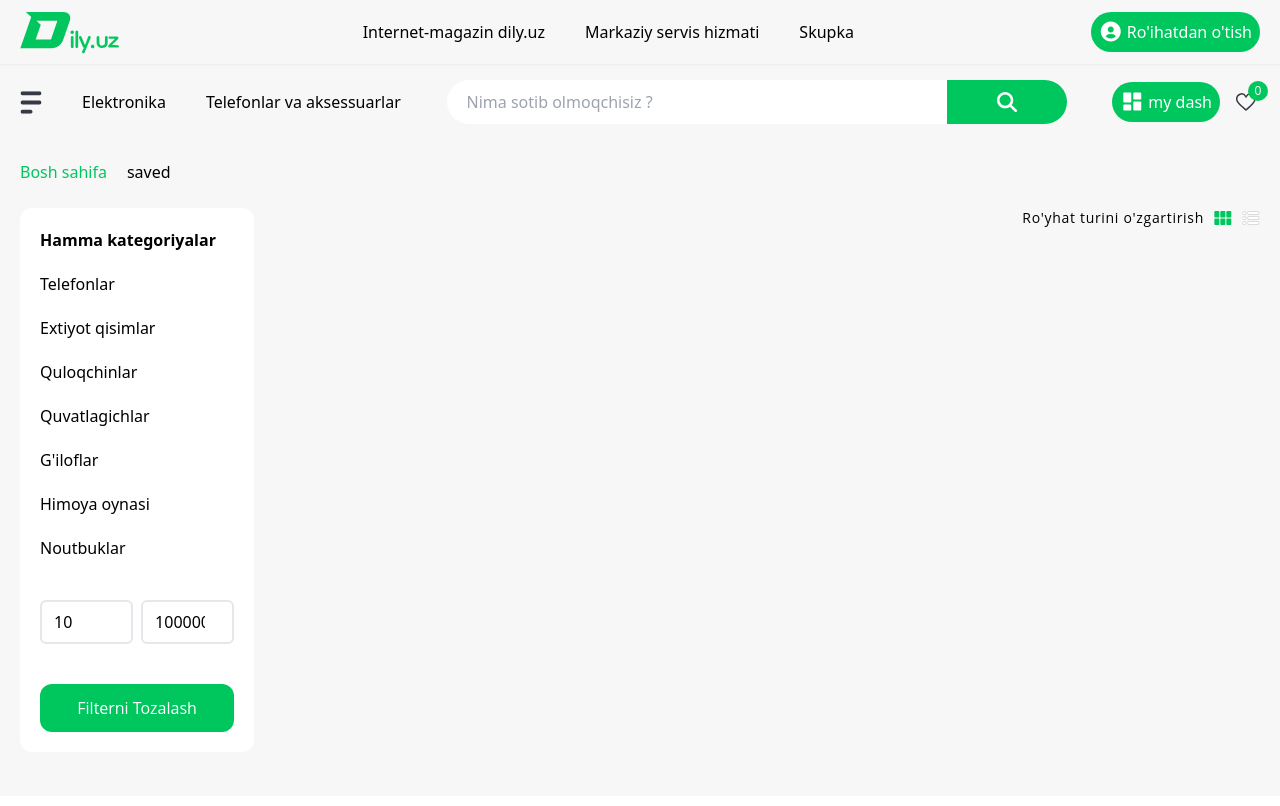
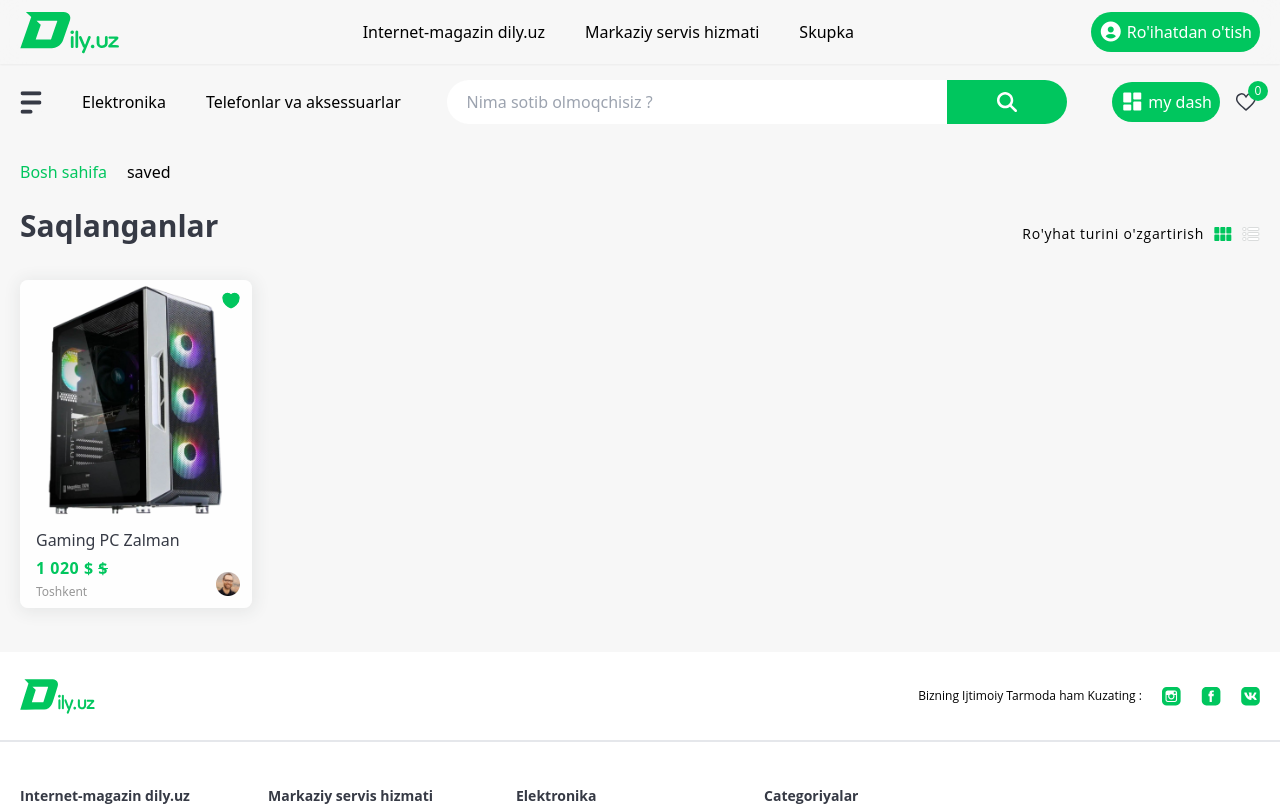
Before and after one commit to dxxdev/dily, a React (Vite) app in the folder client/: page /saved in a window 1280 px wide. Shown: the top 806 px of the page. Built offline with nearby package versions, Linux system fonts and the light colour scheme.

Commit message:
Saved page design changed

```diff
--- a/client/src/assets/icons.js
+++ b/client/src/assets/icons.js
@@ -1,6 +1,7 @@
 import computers from "./icons/computers.svg";
 import telephones from "./icons/telephones.svg";
 import computer from "./icons/computer.svg";
-import telephoneAccessory from "./icons/telephone+accessory.svg"
+import telephoneAccessory from "./icons/telephone+accessory.svg";
+import emptySaved from "./icons/empty-saved.svg";
 
-export { computers, telephones, computer, telephoneAccessory };
+export { computers, telephones, computer, telephoneAccessory, emptySaved };
--- a/client/src/data/data.js
+++ b/client/src/data/data.js
@@ -754,7 +754,7 @@ export const products = [
     reservation: 5,
     countProduct: 1,
     inTheCart: false,
-    saved: false,
+    saved: true,
   },
 ];
 
--- a/client/src/pages/Save.jsx
+++ b/client/src/pages/Save.jsx
@@ -1,88 +1,32 @@
-import React, { useEffect, useState } from 'react'
-import { products } from '../data/data';
-import ProductCard from '../components/main-components/ProductCard';
-import filteredCategory from '../functions/filteredCategory';
-import CategoryProductCard from '../components/CategoryProductCard';
+import React, { useEffect, useState } from "react";
+import { products } from "../data/data";
+import ProductCard from "../components/main-components/ProductCard";
+import CategoryProductCard from "../components/CategoryProductCard";
+import filterOriginalCategory from "../functions/filterOriginalCategory";
+import { emptySaved } from "../assets/icons";
 const Save = ({ one, setone }) => {
-  const filtered = products.filter(item => item.saved === true)
-  const filterbyCategory = filteredCategory(filtered)
-
-  const categoty = [
-    {
-      id: 0, isChaged: false, filterCat: "",
-      name: "Hamma kategoriyalar"
-    },
-    {
-      id: 2, isChaged: false, filterCat: "Telefonlar",
-      name: 'Telefonlar'
-    },
-    {
-      id: 4, isChaged: false, filterCat: "extiyot qisimlar",
-      name: "extiyot qisimlar"
-    },
-    {
-      id: 5, isChaged: false, filterCat: "quloqchinlar",
-      name: 'quloqchinlar'
-    },
-    {
-      id: 6, isChaged: false, filterCat: "quvatlagichlar",
-      name: 'quvatlagichlar'
-    },
-    {
-      id: 7, isChaged: false, filterCat: "g'iloflar",
-      name: `g'iloflar`
-    },
-    {
-      id: 8, isChaged: false, filterCat: "himoya oynasi",
-      name: "himoya oynasi"
-    },
-    {
-      id: 9, isChaged: false, filterCat: "Noutbuklar",
-      name: 'Noutbuklar'
-    },
-  ]
-
-  const [filterCategor, setfilterCategor] = useState('')
-  const change = (e) => {
-    setfilterCategor(categoty[e].filterCat)
-  }
+  const filtered = products.filter((item) => item.saved === true);
+  const filteredByCategory = filterOriginalCategory(filtered);
   const [viewType, setViewType] = useState("grid");
-  const [minPrice, setMinPrice] = useState(10);
-  const [maxPrice, setMaxPrice] = useState(100000000)
-  const celarFilter = () => {
-    setMaxPrice(100000000)
-    setMinPrice(0)
-    setfilterCategor("")
-  }
+  console.log(filteredByCategory);
   return (
     <div className="bg-light-gray">
-      <div className='my-container flex items-start gap-20 justify-between'>
-        <div className="w-1/5 p-5 rounded-xl bg-white flex flex-col gap-10">
-          <ul className='flex flex-col items-start justify-between gap-5'>
-
-            {categoty.map((e, i) => {
-
-              return <li key={e.id}>
-                <h3 onClick={() => change(i)} className={`${filterCategor.toLowerCase() === ((e.filterCat.toLowerCase())) ? "font-bold" : 'font-light'} first-letter:uppercase cursor-pointer`}>{e.name}</h3>
-              </li>
-
-            })}
-
-          </ul>
-          <div className="flex items-center justify-between gap-2">
-            <input value={minPrice} onChange={(r) => setMinPrice(r.target.value)} type="number" step={200} placeholder='min' className='w-full px-3 py-2 placeholder:text-center border-2 rounded-md' />
-            <input value={maxPrice} onChange={(r) => setMaxPrice(r.target.value)} type="number" step={200} placeholder='max' className='w-full px-3 py-2 placeholder:text-center border-2 rounded-md' />
-          </div>
-          <button className='px-5 py-3 bg-bright-green rounded-xl text-white font-open-sans' onClick={celarFilter}>Filterni Tozalash</button>
-        </div>
-        <div className="w-4/5 flex flex-col items-end justify-between gap-2">
+      <div className="my-container flex flex-col items-start gap-20 justify-between">
+        <div className="w-full flex flex-col items-end justify-between gap-2 space-y-7">
+          <div className="w-full flex justify-between items-end">
+            <h2 className="text-3xl font-bold leading-120 text-dark-gray">
+              Saqlanganlar
+            </h2>
             <div className="flex justify-center items-center gap-2.5">
-            <span className='font-open-sans text-sm tracking-wider first-letter:uppercase lowercase'>Ro'yhat Turini O'zgartirish</span>
+              <span className="font-open-sans text-sm tracking-wider first-letter:uppercase lowercase">
+                Ro'yhat Turini O'zgartirish
+              </span>
               {/* change view grid */}
               <button
                 onClick={() => {
                   setViewType("grid");
                 }}
+                disabled={filtered && filtered.length > 0 ? false : true}
               >
                 {viewType == "grid" ? (
                   <svg
@@ -118,6 +62,7 @@ const Save = ({ one, setone }) => {
                 onClick={() => {
                   setViewType("list");
                 }}
+                disabled={filtered && filtered.length > 0 ? false : true}
               >
                 {viewType == "list" ? (
                   <svg
@@ -149,25 +94,54 @@ const Save = ({ one, setone }) => {
                 )}
               </button>
             </div>
-          <ul className={`grid ${viewType !== 'grid' ? "grid-cols-1" : "grid-cols-4"} gap-5 w-full`}>
-            {filtered.map(element => {
-              if (element.category.originalCategory.toLowerCase().includes(filterCategor.toLowerCase()) && element.price() <= maxPrice && element.price() >= minPrice) {
+          </div>
+
+          {filteredByCategory && filteredByCategory.length > 0 ? (
+            <ul
+              className={`grid ${
+                viewType !== "grid" ? "grid-cols-1" : "grid-cols-5"
+              } gap-5 w-full`}
+            >
+              {filtered.map((element) => {
                 if (viewType !== "grid") {
                   return (
-                    <CategoryProductCard one={one} setone={setone} product={element} key={element.id} />
-                  )
+                    <CategoryProductCard
+                      one={one}
+                      setone={setone}
+                      product={element}
+                      key={element.id}
+                    />
+                  );
                 } else {
                   return (
-                    <ProductCard one={one} setone={setone} product={element} key={element.id} />
-                  )
-                }
+                    <ProductCard
+                      one={one}
+                      setone={setone}
+                      product={element}
+                      key={element.id}
+                    />
+                  );
                 }
               })}
             </ul>
+          ) : (
+            <div className="my-container flex flex-col items-center justify-center h-96">
+              <div className="w-max flex flex-col justify-center items-center gap-6">
+                <p className="text-dark-gray font-medium leading-normal text-lg">
+                  Saqlanganlar bo'sh
+                </p>
+                <p className="text-dark-gray font-medium leading-normal text-lg">
+                  Mahsulotni keyinroq ko'rish yoki sotib olish uchun
+                  saqlanganlarga qo'shing
+                </p>
+                <img src={emptySaved} alt="" />
+              </div>
+            </div>
+          )}
         </div>
       </div>
     </div>
-  )
-}
+  );
+};
 
-export default Save
+export default Save;
```
Also changed, not shown: client/src/assets/icons/empty-saved.svg (added). Lines whose indentation alone changed are shown as unchanged.
